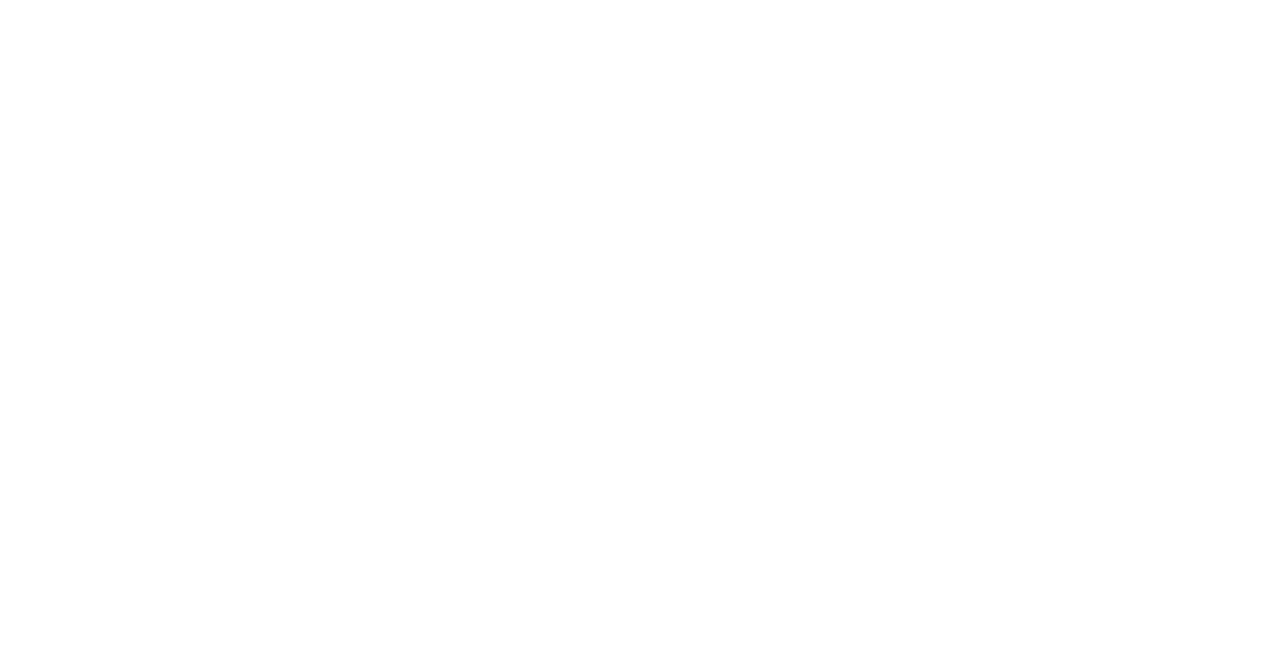
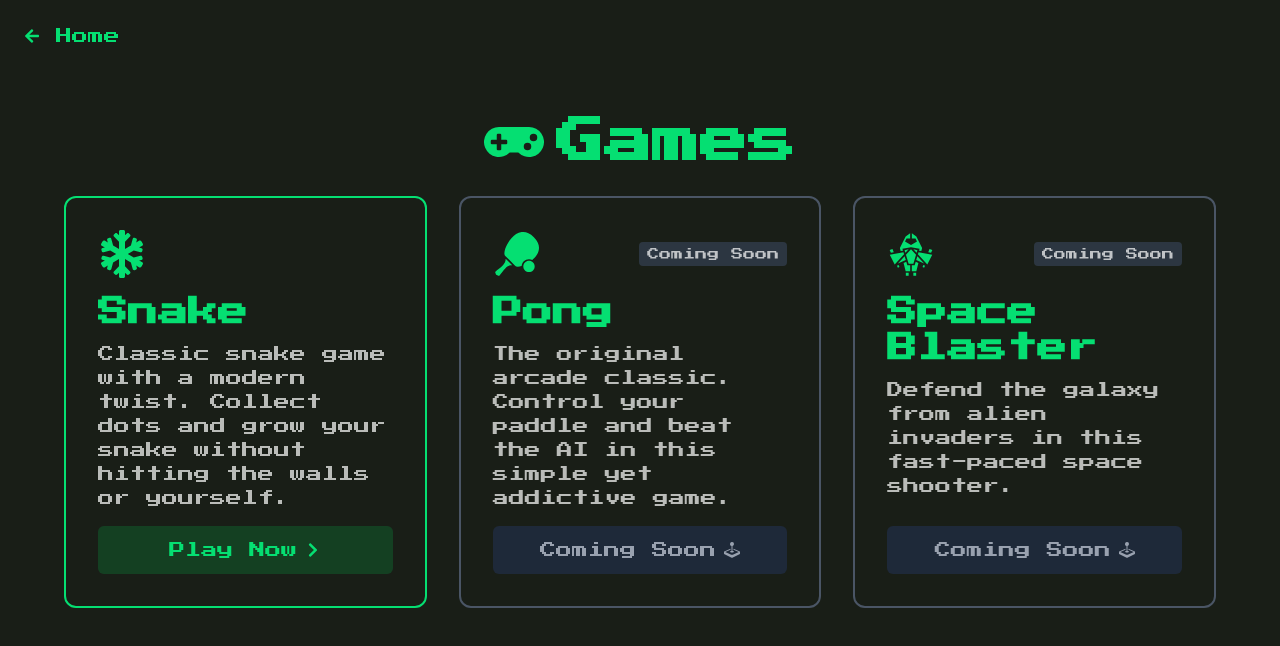
Before and after one commit to 07CalC/me, a Next.js app: page /games in a window 1280 px wide. Before the commit this address had no page. Shown: the top 646 px of the page. Built offline with nearby package versions, Linux system fonts and the light colour scheme.

Commit message:
added games page and FAB

```diff
--- a/app/about/page.tsx
+++ b/app/about/page.tsx
@@ -4,6 +4,7 @@
 import { useInView } from 'framer-motion';
 import Image from 'next/image';
 import Link from 'next/link';
+import { FaGamepad } from 'react-icons/fa';
 
 export default function AboutPage() {
   const controls = useAnimation();
@@ -90,6 +91,13 @@
 
   return (
     <main ref={ref} className="min-h-screen w-full flex flex-col items-center justify-center px-4 py-8 lg:py-0">
+      <Link
+          href={"/games"}
+          className='fixed z-10 md:bottom-5 md:left-5 bottom-5 left-1/2 transform md:transform-none -translate-x-1/2 md:translate-x-0 p-4 flex border-2 border-green-800 rounded-2xl text-green-800 bg-green-400 hover:bg-green-500/50 hover:text-green-300 transition-colors duration-100 animate-bounce group'
+        >
+            <FaGamepad className='md:text-3xl text-xl group-hover:animate-wiggle' />
+            <span className='md:text-lg ml-2 text-sm'>Games</span>
+        </Link>
       <motion.h1
         initial={{ opacity: 0, scale: 0.9 }}
         animate={inView ? { opacity: 1, scale: 1 } : { opacity: 0, scale: 0.9 }}
--- /dev/null
+++ b/app/games/layout.tsx
@@ -0,0 +1,17 @@
+import { Metadata } from "next";
+
+
+
+export const metadata: Metadata ={
+    title: 'Games',
+    description: 'Old school 2D games with the worst graphics ever',
+}
+
+
+export default function GamesLayout({ children }: { children: React.ReactNode }) {
+    return (
+        <div className="flex flex-col items-center justify-center min-h-screen">
+            {children}
+        </div>
+    );
+}
--- /dev/null
+++ b/app/games/page.tsx
@@ -0,0 +1,176 @@
+'use client';
+import { useState } from "react";
+import { motion } from "framer-motion";
+import Link from "next/link";
+import { FaArrowLeft, FaChevronRight, FaGamepad, FaSnowflake } from "react-icons/fa";
+import { BsJoystick } from "react-icons/bs";
+import { GiPingPongBat, GiSpaceship } from "react-icons/gi";
+
+export default function GamesPage() {
+  const [hoveredGame, setHoveredGame] = useState<string | null>(null);
+
+  const games = [
+    {
+      title: "Snake",
+      description: "Classic snake game with a modern twist. Collect dots and grow your snake without hitting the walls or yourself.",
+      icon: <FaSnowflake className="text-3xl md:text-5xl" />,
+      link: "/games/snake",
+      available: true
+    },
+    {
+      title: "Pong",
+      description: "The original arcade classic. Control your paddle and beat the AI in this simple yet addictive game.",
+      icon: <GiPingPongBat className="text-3xl md:text-5xl" />,
+      link: "/games/pong",
+      available: false
+    },
+    {
+      title: "Space Blaster",
+      description: "Defend the galaxy from alien invaders in this fast-paced space shooter.",
+      icon: <GiSpaceship className="text-3xl md:text-5xl" />,
+      link: "/games/space-blaster",
+      available: false
+    }
+  ];
+
+  const containerVariants = {
+    hidden: { opacity: 0 },
+    visible: {
+      opacity: 1,
+      transition: {
+        staggerChildren: 0.2
+      }
+    }
+  };
+
+  const itemVariants = {
+    hidden: { opacity: 0, y: 20 },
+    visible: {
+      opacity: 1,
+      y: 0,
+      transition: {
+        type: "spring",
+        damping: 15,
+        stiffness: 100
+      }
+    }
+  };
+
+  const titleVariants = {
+    hidden: { opacity: 0, y: -20 },
+    visible: {
+      opacity: 1,
+      y: 0,
+      transition: {
+        delay: 0.1,
+        type: "spring",
+        damping: 12,
+        stiffness: 100
+      }
+    }
+  };
+
+  return (
+    <div className="min-h-screen w-full flex flex-col items-center justify-start py-16 md:py-24 px-4 md:px-8">
+      <Link
+        href="/home"
+        className="absolute top-6 left-6 text-green-400 hover:text-green-300 flex items-center transition-colors duration-300"
+      >
+        <motion.span
+          initial={{ x: -5, opacity: 0 }}
+          animate={{ x: 0, opacity: 1 }}
+          transition={{ delay: 0.5 }}
+          className="mr-2"
+        >
+        <FaArrowLeft className="mr-2" />
+        </motion.span>
+        Home
+      </Link>
+
+      <motion.div
+        className="flex flex-col items-center"
+        initial="hidden"
+        animate="visible"
+        variants={containerVariants}
+      >
+        <motion.div
+          className="flex items-center mb-6"
+          variants={titleVariants}
+        >
+          <FaGamepad className="text-green-400 text-5xl md:text-6xl mr-3" />
+          <h1 className="text-4xl md:text-5xl font-bold text-green-400">Games</h1>
+        </motion.div>
+
+
+        <div className="grid grid-cols-1 md:grid-cols-2 lg:grid-cols-3 gap-6 md:gap-8 max-w-6xl">
+          {games.map((game) => (
+            <motion.div
+              key={game.title}
+              variants={itemVariants}
+              className={`relative rounded-xl border-2 ${game.available
+                ? "border-green-400 hover:shadow-lg hover:shadow-green-400/20"
+                : "border-gray-600 opacity-70"
+              } overflow-hidden flex flex-col h-full transition duration-300 ease-in-out`}
+              onMouseEnter={() => setHoveredGame(game.title)}
+              onMouseLeave={() => setHoveredGame(null)}
+            >
+              <div className="p-6 md:p-8 flex-1 flex flex-col">
+                <div className="flex items-center justify-between mb-4">
+                  <div className="text-green-400">
+                    {game.icon}
+                  </div>
+                  {!game.available && (
+                    <span className="bg-gray-700/70 text-white/70 text-xs px-2 py-1 rounded">
+                      Coming Soon
+                    </span>
+                  )}
+                </div>
+
+                <h2 className="text-2xl md:text-3xl font-bold text-green-400 mb-3">
+                  {game.title}
+                </h2>
+
+                <p className="text-white/70 mb-4 flex-grow">
+                  {game.description}
+                </p>
+
+                {game.available ? (
+                  <Link
+                    href={game.link}
+                    className="flex items-center justify-center bg-green-500/20 hover:bg-green-500/30 text-green-400 font-medium py-3 px-4 rounded-md transition-colors duration-300"
+                  >
+                    Play Now
+                    <motion.div
+                      animate={hoveredGame === game.title ? { x: [0, 5, 0] } : {}}
+                      transition={{ repeat: Infinity, duration: 1 }}
+                    >
+                      <FaChevronRight className="ml-2" />
+                    </motion.div>
+                  </Link>
+                ) : (
+                  <button
+                    disabled
+                    className="flex items-center justify-center bg-gray-800 text-gray-400 font-medium py-3 px-4 rounded-md cursor-not-allowed"
+                  >
+                    Coming Soon <BsJoystick className="ml-2" />
+                  </button>
+                )}
+              </div>
+
+              {game.available && (
+                <motion.div
+                  className="absolute inset-0 bg-green-400/5 pointer-events-none"
+                  initial={{ opacity: 0 }}
+                  animate={{
+                    opacity: hoveredGame === game.title ? 1 : 0
+                  }}
+                  transition={{ duration: 0.3 }}
+                />
+              )}
+            </motion.div>
+          ))}
+        </div>
+      </motion.div>
+    </div>
+  );
+}
--- a/app/home/page.tsx
+++ b/app/home/page.tsx
@@ -5,6 +5,8 @@
 import { Skills } from '@/components/Skills';
 import { Projects } from '@/components/Projects';
 import Experience from '@/components/Experience';
+import Link from 'next/link';
+import { FaGamepad } from 'react-icons/fa';
 
 // Animation variants for sections
 const sectionVariants = {
@@ -34,6 +36,13 @@
 
   return (
     <>
+    <Link
+          href={"/games"}
+          className='fixed z-10 md:bottom-5 md:left-5 bottom-5 left-1/2 transform md:transform-none -translate-x-1/2 md:translate-x-0 p-4 flex border-2 border-green-800 rounded-2xl text-green-800 bg-green-400 hover:bg-green-500/50 hover:text-green-300 transition-colors duration-100 animate-bounce group'
+        >
+            <FaGamepad className='md:text-3xl text-xl group-hover:animate-wiggle' />
+            <span className='md:text-lg ml-2 text-sm'>Games</span>
+        </Link>
       <motion.section
         ref={aboutRef}
         initial="hidden"
--- a/app/layout.tsx
+++ b/app/layout.tsx
@@ -43,7 +43,10 @@
 export default function RootLayout({ children }: { children: React.ReactNode }) {
   return (
     <html lang="en">
-      <body className={`bg-[#191e17] text-green-400 ${retroFont.className} p-4`}>{children}</body>
+      <body className={`bg-[#191e17] text-green-400 ${retroFont.className} p-4`}>
+
+        {children}
+        </body>
     </html>
   );
 }
--- a/app/page.tsx
+++ b/app/page.tsx
@@ -3,6 +3,7 @@
 import Link from 'next/link';
 import { Ref } from 'react';
 import { useAsciiText, slant } from 'react-ascii-text';
+import { FaGamepad } from 'react-icons/fa';
 
 
 export default function HomePage() {
@@ -19,6 +20,13 @@
   });
   return (
     <main className="h-screen flex flex-col items-center justify-center">
+      <Link
+          href={"/games"}
+          className='fixed z-10 md:bottom-5 md:left-5 bottom-5 left-1/2 transform md:transform-none -translate-x-1/2 md:translate-x-0 p-4 flex border-2 border-green-800 rounded-2xl text-green-800 bg-green-400 hover:bg-green-500/50 hover:text-green-300 transition-colors duration-100 animate-bounce group'
+        >
+            <FaGamepad className='md:text-3xl text-xl group-hover:animate-wiggle' />
+            <span className='md:text-lg ml-2 text-sm'>Games</span>
+        </Link>
        <motion.pre
         initial={{ opacity: 0, scale: 0.9 }}
         animate={{ opacity: 1, scale: 1 }}
--- a/app/projects/page.tsx
+++ b/app/projects/page.tsx
@@ -3,7 +3,7 @@
 import { useRef, useEffect } from "react";
 import { useInView } from "framer-motion";
 import Link from "next/link";
-import { FaExternalLinkAlt, FaGithub } from "react-icons/fa";
+import { FaExternalLinkAlt, FaGamepad, FaGithub } from "react-icons/fa";
 import { ReactSVG } from "react-svg";
 
 const projects = [
@@ -182,6 +182,13 @@
       ref={ref}
       className="min-h-screen w-full flex flex-col items-center justify-center py-8 md:py-16 px-4 md:px-8"
     >
+      <Link
+          href={"/games"}
+          className='fixed z-10 md:bottom-5 md:left-5 bottom-5 left-1/2 transform md:transform-none -translate-x-1/2 md:translate-x-0 p-4 flex border-2 border-green-800 rounded-2xl text-green-800 bg-green-400 hover:bg-green-500/50 hover:text-green-300 transition-colors duration-100 animate-bounce group'
+        >
+            <FaGamepad className='md:text-3xl text-xl group-hover:animate-wiggle' />
+            <span className='md:text-lg ml-2 text-sm'>Games</span>
+        </Link>
       <motion.h1
         initial={{ opacity: 0, scale: 0.9 }}
         animate={inView ? { opacity: 1, scale: 1 } : { opacity: 0, scale: 0.9 }}
--- a/app/skills/page.tsx
+++ b/app/skills/page.tsx
@@ -4,6 +4,7 @@
 import { useInView } from 'framer-motion';
 import Link from 'next/link';
 import { ReactSVG } from 'react-svg';
+import { FaGamepad } from 'react-icons/fa';
 
 const frontendSkills = [
     {
@@ -225,6 +226,13 @@
       ref={ref}
       className="min-h-screen w-full flex flex-col items-center justify-center px-4 py-12 md:py-8 overflow-x-hidden"
     >
+      <Link
+          href={"/games"}
+          className='fixed z-10 md:bottom-5 md:left-5 bottom-5 left-1/2 transform md:transform-none -translate-x-1/2 md:translate-x-0 p-4 flex border-2 border-green-800 rounded-2xl text-green-800 bg-green-400 hover:bg-green-500/50 hover:text-green-300 transition-colors duration-100 animate-bounce group'
+        >
+            <FaGamepad className='md:text-3xl text-xl group-hover:animate-wiggle' />
+            <span className='md:text-lg ml-2 text-sm'>Games</span>
+        </Link>
       <motion.h1
         initial={{ opacity: 0, scale: 0.9 }}
         animate={inView ? { opacity: 1, scale: 1 } : { opacity: 0, scale: 0.9 }}
```
Also changed, not shown: app/games/snake/page.tsx (+15 -4 lines).
